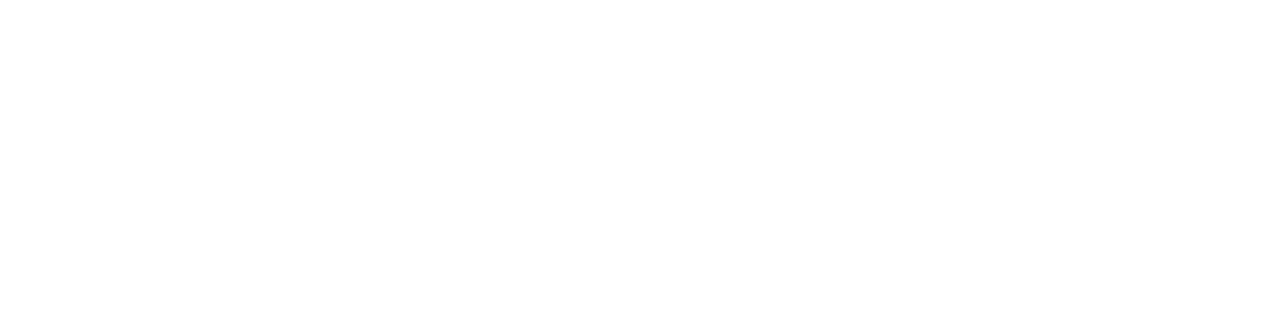
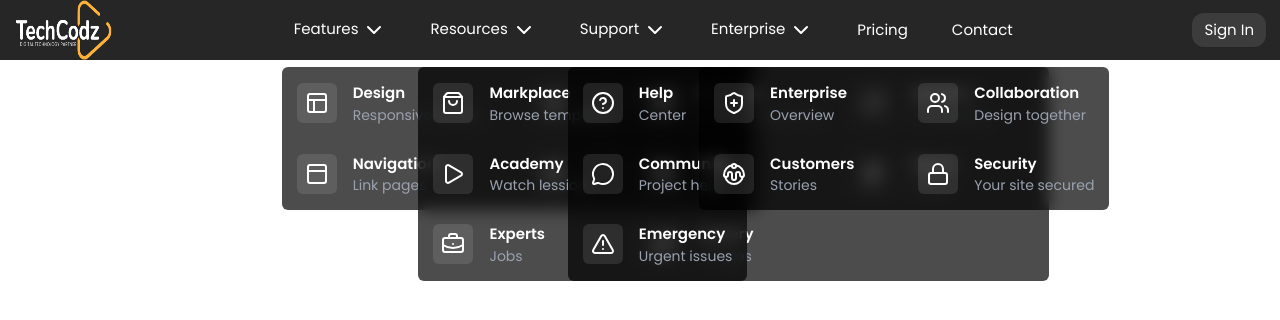
Before and after one commit to fmfahath/tech_codz_lms, a React (Vite) app in the folder client/: page / in a window 1280 px wide. Shown: the top 320 px of the page. Built offline with nearby package versions, Linux system fonts and the light colour scheme.

Commit message:
client -- main menu, subMneu added

```diff
--- a/client/package.json
+++ b/client/package.json
@@ -13,7 +13,7 @@
     "@tailwindcss/vite": "^4.1.11",
     "framer-motion": "^12.23.6",
     "humanize-duration": "^3.33.0",
-    "lucide": "^0.525.0",
+    "lucide-react": "^0.525.0",
     "quill": "^2.0.3",
     "rc-progress": "^4.0.0",
     "react": "^19.1.0",
--- a/client/src/assets/assets.js
+++ b/client/src/assets/assets.js
@@ -17,6 +17,8 @@
 import { Database } from "lucide-react";
 import { PanelsTopLeft } from "lucide-react";
 import { PanelTop } from "lucide-react";
+import white_logo from "./white_logo.png";
+import black_logo from "./black_logo.png";
 
 export const Menus = [
     {
@@ -148,3 +150,5 @@
         name: "Contact",
     },
 ];
+
+export const logo = { white_logo, black_logo }
--- a/client/src/components/student/Navbar.jsx
+++ b/client/src/components/student/Navbar.jsx
@@ -1,9 +1,54 @@
 import React from 'react'
+import { logo, Menus } from '../../assets/assets.js'
+import { ChevronDown } from 'lucide-react'
 
 const Navbar = () => {
     return (
         <div>
+            <header className='h-16 text-[15px] fixed inset-0 flex-center'>
+                <nav className='px-3.5 flex items-center justify-between gap-5 w-full mx-auto bg-black/85 text-white '>
+                    {/* logo */}
+                    <div>
+                        <img src={logo.white_logo} alt="logo-img" className='w-25 h-15' />
+                    </div>
 
+                    {/* menu */}
+                    <ul className='hidden lg:flex items-center justify-between gap-5'>
+                        {Menus.map((menu, index) => (
+                            <li key={index} className='group/link'>
+                                <span className='flex  gap-1 cursor-pointer px-3 py-1 rounded-xl hover:bg-white/10'>
+                                    {menu.name}
+                                    {menu?.subMenu && menu.subMenu.length > 0 && <ChevronDown className='mt-[0.6px] group-hover/link:rotate-180 duration-200' />}
+                                </span>
+
+                                {menu?.subMenu && (
+                                    <div className='sub-menu'>
+                                        <div className={`grid gap-7 ${menu.gridCols === 3 ? 'grid-cols-3' : menu.gridCols === 2 ? 'grid-cols-2' : 'grid-cols-1'} `}>
+                                            {menu?.subMenu?.map((subMenu, index) => (
+                                                <div key={index} className='relative cursor-pointer'>
+                                                    <div className='flex items-center gap-x-4 group/menubox'>
+                                                        <div className='bg-white/10 w-fit p-2 rounded-md group-hover/menubox:bg-white
+                                                        group-hover/menubox:text-gray-900 duration-200'>{subMenu?.icon && <subMenu.icon />}</div>
+                                                        <div>
+                                                            <h6 className='font-semibold'>{subMenu?.name}</h6>
+                                                            <p className='text-sm text-gray-400'>{subMenu?.desc}</p>
+                                                        </div>
+                                                    </div>
+                                                </div>
+                                            ))}
+                                        </div>
+                                    </div>
+                                )}
+                            </li>
+                        ))}
+                    </ul>
+
+                    {/* sign in button/ */}
+                    <div className='flex items-center gap-x-5'>
+                        <button className='bg-white/10 z-[999] relative px-3 py-1.5 shadow rounded-xl flex-center cursor-pointer hover:bg-white/20'>Sign In</button>
+                    </div>
+                </nav>
+            </header>
         </div>
     )
 }
--- a/client/src/index.css
+++ b/client/src/index.css
@@ -8,14 +8,12 @@
     }
 }
 
+@layer components {
+    .sub-menu {
+        @apply absolute top-[4.2rem] p-[15px] rounded-[6px] origin-[50%_-170px] backdrop-blur bg-black/70
+    }
+}
+
 @theme {
     --font-roboto: 'Roboto', sans-serif;
 }
-
-.flex-center {
-    @apply flex items-center;
-}
-
-.flex-center-between {
-    @apply flex items-center justify-between;
-}
```
Also changed, not shown: client/src/assets/black_logo.png (added), 1 other file (tests, documents, lock files or other folders).
